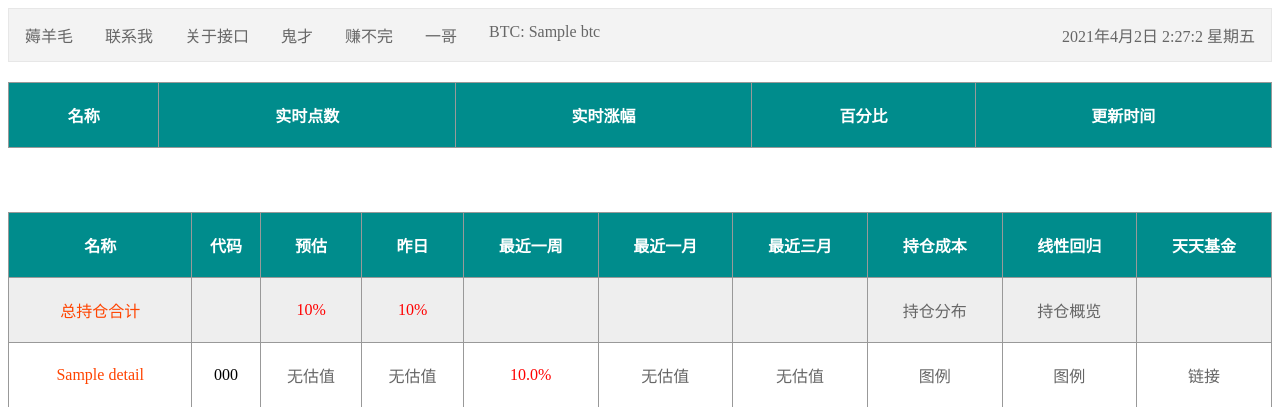
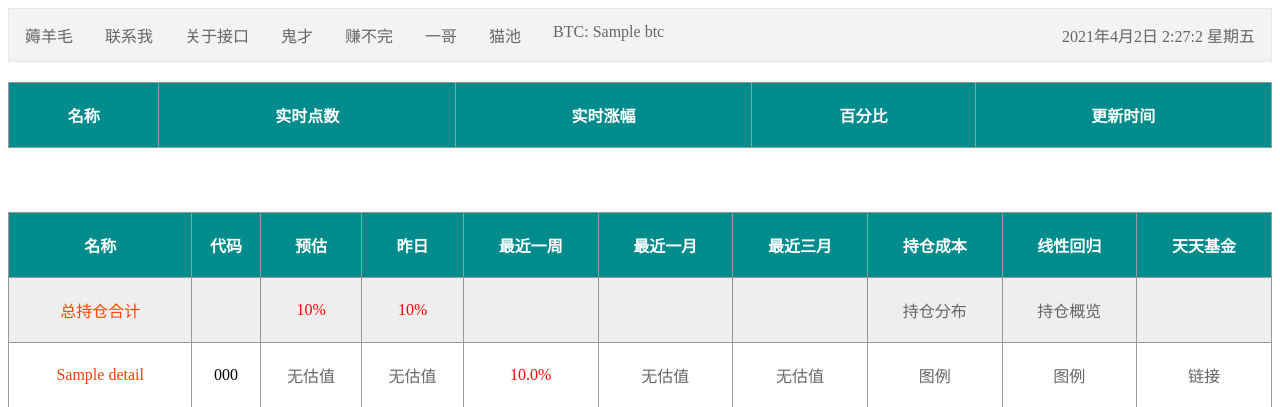
Before and after one commit to guodongggg/fund, a Flask app: template templates/index.html in a window 1280 px wide. Shown: the top 407 px of the page. Run offline with Flask 2, Linux system fonts and the light colour scheme; the template is opened without the code that fills it: most values are stand-ins (such as "Sample title", 1, 10 or a date in 2020); lists and menus that the app fills with data are empty; some libraries are stand-ins or nearby versions.

Commit message:
banner栏添加猫池

```diff
--- a/templates/index.html
+++ b/templates/index.html
@@ -16,6 +16,8 @@
   	<li><a href="https://www.toutiao.com/c/user/52223465634/#mid=0" target='_blank'>鬼才</a></li>
   	<li><a href="/zuanbuwan" target='_blank'>赚不完</a></li>
   	<li><a href="https://www.toutiao.com/c/user/token/MS4wLjABAAAAJvmsqH2zTvKzjTFv_xp_Wj38S6gPDBSenHR8HxtMaFE/" target='_blank'>一哥</a></li>
+  	<li><a href="https://miningpoolstats.stream/monero
+https://c3pool.com/#/dashboard?addr=42cCoxX7bQbLoBnsNwQ8htCHxW91R9MacTmu96mAjCZBfbG1oHGXZwk1EJsnnkSXfg7VEL4Fmo4Qaf4AatALq1zp5B86B3W" target='_blank'>猫池</a></li>
 	<li><a href="https://price.btcfans.com/price/bitcoin" target="_blank">BTC: {{btc}}</a></li>
 <!--	<li ><a id="btc" href="https://price.btcfans.com/price/bitcoin" target="_blank"></a></li>-->
   	<li style="float:right" id="time"></li>
```
